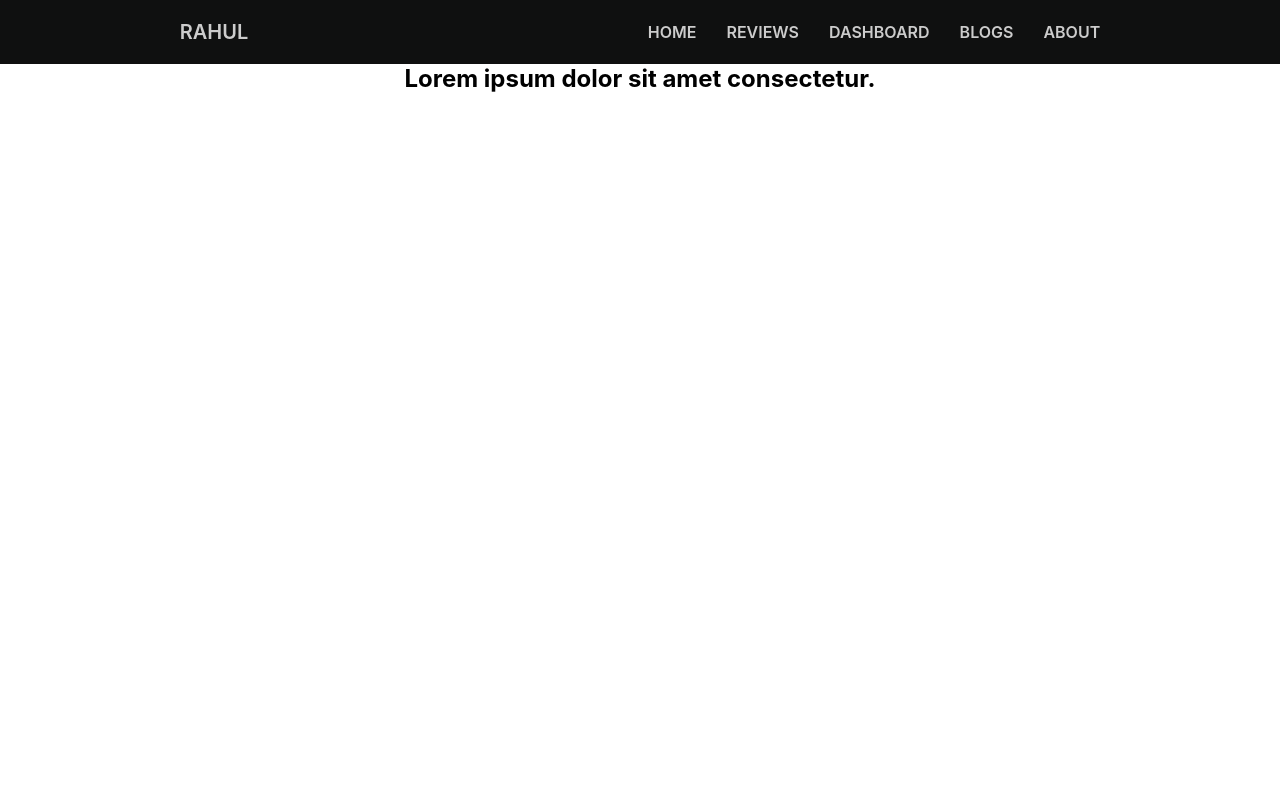
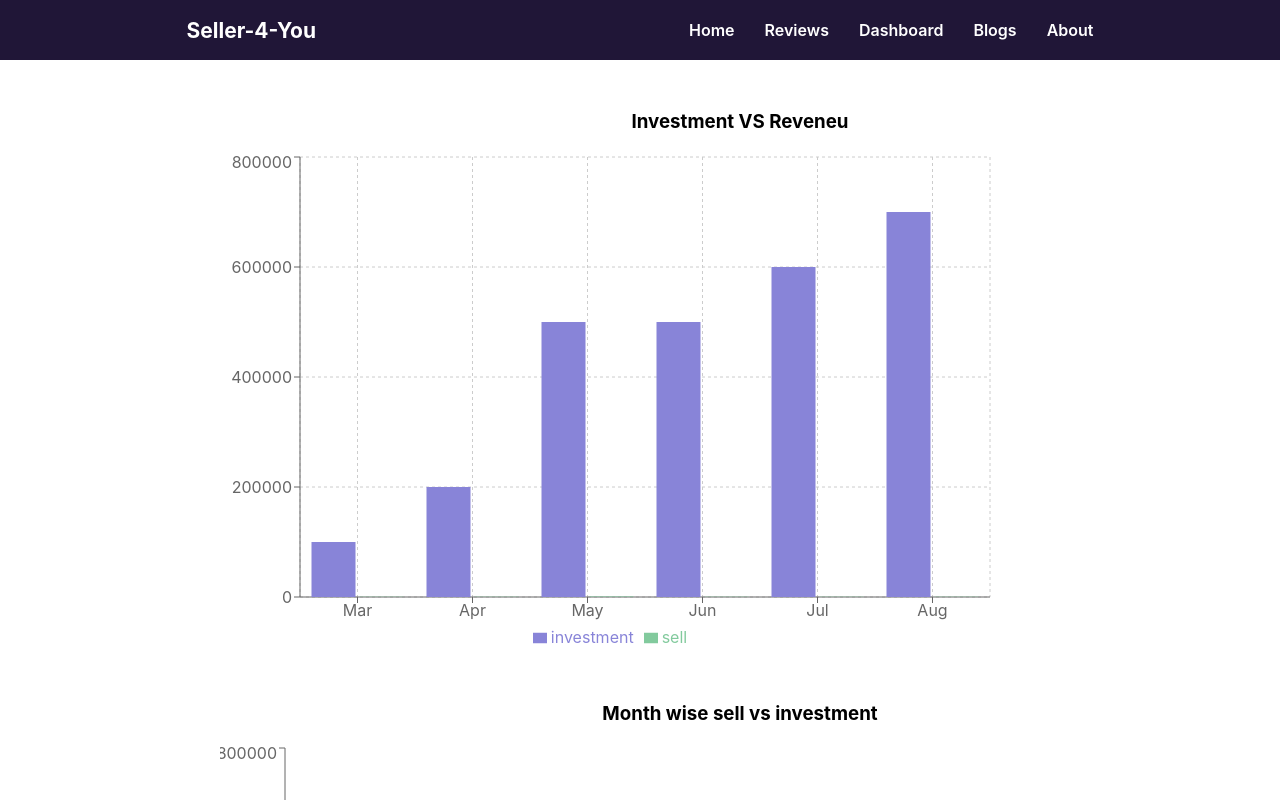
Before and after one commit to MDRahul47/Product-assign-9, a React (Create React App) app: page /dashboard in a window 1280 px wide. Shown: the top 800 px of the page. Built offline with nearby package versions, Linux system fonts and the light colour scheme.

Commit message:
dashboard-add

```diff
--- a/package.json
+++ b/package.json
@@ -10,6 +10,7 @@
     "react-dom": "^18.0.0",
     "react-router-dom": "^6.3.0",
     "react-scripts": "5.0.0",
+    "recharts": "^2.1.9",
     "web-vitals": "^2.1.4"
   },
   "scripts": {
--- a/src/App.js
+++ b/src/App.js
@@ -1,7 +1,7 @@
 
 import './App.css';
 import Navbar from './Components/Navbar/Navbar';
-import { Routes, Route, Link } from "react-router-dom";
+import { Routes, Route } from "react-router-dom";
 import Home from './Components/Home/Home';
 import Reviews from './Components/Reviews/Reviews';
 import Dashboard from './Components/Dashboard/Dashboard';
--- /dev/null
+++ b/src/Components/Bar-chart/MyBarChart.js
@@ -0,0 +1,66 @@
+import React from 'react';
+import { Bar, BarChart, CartesianGrid, Legend, Tooltip, XAxis, YAxis } from 'recharts';
+
+const MyBarChart = () => {
+    const data = [
+        {
+            "month": "Mar",
+            "investment": 100000,
+            "sell": 241,
+            "revenue": 10401
+        },
+        {
+            "month": "Apr",
+            "investment": 200000,
+            "sell": 423,
+            "revenue": 24500
+        },
+        {
+            "month": "May",
+            "investment": 500000,
+            "sell": 726,
+            "revenue": 67010
+        },
+        {
+            "month": "Jun",
+            "investment": 500000,
+            "sell": 529,
+            "revenue": 40405
+        },
+        {
+            "month": "Jul",
+            "investment": 600000,
+            "sell": 601,
+            "revenue": 50900
+        },
+        {
+            "month": "Aug",
+            "investment": 700000,
+            "sell": 670,
+            "revenue": 61000
+        }
+    ]
+    return (
+        <BarChart
+            width={800}
+            height={500}
+            data={data}
+            margin={{
+                top: 5,
+                right: 30,
+                left: 20,
+                bottom: 5,
+            }}
+        >
+            <CartesianGrid strokeDasharray="3 3" />
+            <XAxis dataKey="month" />
+            <YAxis />
+            <Tooltip />
+            <Legend />
+            <Bar dataKey="investment" fill="#8884d8" />
+            <Bar dataKey="sell" fill="#82ca9d" />
+        </BarChart>
+    );
+};
+
+export default MyBarChart;
--- a/src/Components/Blogs/Blogs.css
+++ b/src/Components/Blogs/Blogs.css
@@ -0,0 +1,11 @@
+.question {
+    margin: 40px auto;
+    padding: 30px;
+    font-size: 20px;
+}
+
+.question h1,
+p {
+    margin: 10px;
+    font-weight: 600;
+}
--- a/src/Components/Dashboard/Dashboard.css
+++ b/src/Components/Dashboard/Dashboard.css
@@ -0,0 +1,18 @@
+.main-chart {
+    text-align: center;
+    margin: 20px;
+}
+
+
+
+.lineChart {
+    margin-top: 50px;
+    margin-bottom: 50px;
+    margin-left: 200px;
+}
+
+.barchart {
+    margin-top: 50px;
+    margin-bottom: 50px;
+    margin-left: 200px;
+}
--- a/src/Components/Dashboard/Dashboard.js
+++ b/src/Components/Dashboard/Dashboard.js
@@ -1,10 +1,21 @@
 import React from 'react';
+import MyBarChart from '../Bar-chart/MyBarChart';
+import MyLineChart from '../line-chart/MyLineChart ';
 import './Dashboard.css';
+
+
 
 const Dashboard = () => {
     return (
-        <div>
-            <h2>Lorem ipsum dolor sit amet consectetur.</h2>
+        <div className='main-chart'>
+            <div className='lineChart'>
+                <h3>Investment VS Reveneu</h3>
+                <MyBarChart></MyBarChart>
+            </div>
+            <div className="barchart">
+                <h3>Month wise sell vs investment</h3>
+                <MyLineChart></MyLineChart>
+            </div>
         </div>
     );
 };
--- a/src/Components/Navbar/Navbar.css
+++ b/src/Components/Navbar/Navbar.css
@@ -1,105 +1,124 @@
-*,
-*::after,
-*::before {
-    margin: 0;
-    box-sizing: border-box;
+.Navbar {
+    height: 60px;
+    display: flex;
+    justify-content: space-around;
+    align-items: center;
+    background: #201637;
 }
 
-html {
-    font-size: 62.5%;
+.Navbar>.nav-logo {
+    font-weight: 700;
+    font-size: 21px;
+    margin: 15px;
+    color: #ffffff;
 }
 
-body {
-    font-size: 1.6rem;
-}
-
-li {
-    list-style: none;
-}
-
-a {
+.Navbar>.nav-items>a {
+    color: #ffffff;
+    font-size: 16px;
     text-decoration: none;
-    color: rgb(204, 204, 204);
+    margin: 15px;
+    position: relative;
     font-weight: 600;
 }
 
-.nav__link {
-    transition: 0.3s ease-in;
+.Navbar>.nav-items>a:hover {
+    opacity: 1;
 }
 
-.nav__link:hover {
-    color: white;
+.Navbar>.nav-items>a::before {
+    content: "";
+    position: absolute;
+    left: 0;
+    bottom: 0;
+    width: 0;
+    height: 2px;
+    background: #ffffff;
+    transition: all 0.45s;
 }
 
-
-
-.nav {
-    display: flex;
-    align-items: center;
-    justify-content: space-around;
-    height: 8vh;
-    background: rgb(15, 16, 16);
+.Navbar>.nav-items>a:hover::before {
+    width: 100%;
 }
 
-.nav__brand {
-    text-transform: uppercase;
-    font-weight: 600;
-    font-size: 20px;
-}
-
-.nav__menu {
-    display: flex;
-    align-items: center;
-    justify-content: space-around;
-    gap: 3rem;
-}
-
-.nav__toggler {
+.Navbar>.nav-toggle {
     display: none;
 }
 
-.nav__toggler div {
-    width: 2.5rem;
-    height: 0.2rem;
-    margin: 0.4rem;
-    background: rgb(204, 204, 204);
-    transition: 0.3s ease-in;
-}
+@media (max-width: 700px) {
+    .Navbar>.nav-items {
+        position: absolute;
+        top: 60px;
+        display: flex;
+        flex-direction: column;
+        background: #201637;
+        left: 0;
+        width: 100%;
+        height: 100%;
+        transform: translateX(-100%);
+        transition: all .45s;
+        align-items: center;
+    }
 
-@media screen and (max-width: 768px) {
-    .nav__toggler {
-        display: block;
+    .Navbar>.nav-items>a::before {
+        background: transparent;
+    }
+
+    .Navbar>.nav-items.open {
+        transform: translateX(0);
+    }
+
+    .Navbar>.nav-toggle {
+        display: flex;
+        width: 50px;
+        height: 50px;
+        align-items: center;
+        justify-content: center;
         cursor: pointer;
     }
 
-    .nav__menu {
-        position: fixed;
-        top: 7vh;
+    .nav-toggle>.bar {
+        position: relative;
+        width: 32px;
+        height: 2px;
+        background: #ffffff;
+        transition: all 0.45s ease-in-out;
+    }
+
+    .nav-toggle>.bar::before,
+    .nav-toggle>.bar::after {
+        content: "";
+        position: absolute;
+        height: 2px;
+        background: #ffffff;
+        border-radius: 2px;
+        transition: all 0.45s ease-in-out;
+    }
+
+    .nav-toggle>.bar::before {
+        width: 25px;
+        transform: translateY(-8px);
         right: 0;
-        height: 93vh;
-        width: 100vw;
-        background: rgb(0, 33, 65);
-        flex-direction: column;
-        transform: translateX(100%);
-        transition: 0.5s ease-in;
     }
+
+    .nav-toggle>.bar::after {
+        width: 32px;
+        transform: translateY(8px);
+    }
+
+    .nav-toggle.open>.bar {
+        transform: translateX(-40px);
+        background: transparent;
+    }
+
+    .nav-toggle.open>.bar::before {
+        width: 32px;
+        transform: rotate(45deg) translate(26px, -26px);
+    }
+
+    .nav-toggle.open>.bar::after {
+        transform: rotate(-45deg) translate(26px, 26px);
+    }
+
+
 }
-
-/* Active Class */
-.nav__active {
-    transform: translateX(0%);
-}
-
-/* Toggle Icon Animation */
-
-.toggle .line1 {
-    transform: rotate(-45deg) translate(-4px, 5px);
-}
-
-.toggle .line2 {
-    opacity: 0;
-}
-
-.toggle .line3 {
-    transform: rotate(45deg) translate(-4px, -5px);
-}
--- a/src/Components/Navbar/Navbar.js
+++ b/src/Components/Navbar/Navbar.js
@@ -1,60 +1,26 @@
 import React, { useState } from "react";
 import { Link } from "react-router-dom";
-import './Navbar.css';
-
-
-function Navbar() {
-    const [active, setActive] = useState("nav__menu");
-    const [icon, setIcon] = useState("nav__toggler");
-    const navToggle = () => {
-        if (active === "nav__menu") {
-            setActive("nav__menu nav__active");
-        } else setActive("nav__menu");
-
-        // Icon Toggler
-        if (icon === "nav__toggler") {
-            setIcon("nav__toggler toggle");
-        } else setIcon("nav__toggler");
-    };
+import "./Navbar.css";
+const Navbar = () => {
+    const [isOpen, setIsOpen] = useState(false);
     return (
-        <nav className="nav">
-            <Link to="#" className="nav__brand">
-                Rahul
-            </Link>
-            <ul className={active}>
-                <li className="nav__item">
-                    <Link to="/home" className="nav__link">
-                        HOME
-                    </Link>
-                </li>
-                <li className="nav__item">
-                    <Link to="/reviews" className="nav__link">
-                        REVIEWS
-                    </Link>
-                </li>
-                <li className="nav__item">
-                    <Link to="/dashboard" className="nav__link">
-                        DASHBOARD
-                    </Link>
-                </li>
-                <li className="nav__item">
-                    <Link to="/blogs" className="nav__link">
-                        BLOGS
-                    </Link>
-                </li>
-                <li className="nav__item">
-                    <Link to="/about" className="nav__link">
-                        ABOUT
-                    </Link>
-                </li>
-            </ul>
-            <div onClick={navToggle} className={icon}>
-                <div className="line1"></div>
-                <div className="line2"></div>
-                <div className="line3"></div>
+        <div className="Navbar">
+            <span className="nav-logo">Seller-4-You</span>
+            <div className={`nav-items ${isOpen && "open"}`}>
+                <Link to="/home">Home</Link>
+                <Link to="/reviews">Reviews</Link>
+                <Link to="/dashboard">Dashboard</Link>
+                <Link to="/blogs">Blogs</Link>
+                <Link to="/about">About</Link>
             </div>
-        </nav>
+            <div
+                className={`nav-toggle ${isOpen && "open"}`}
+                onClick={() => setIsOpen(!isOpen)}
+            >
+                <div className="bar"></div>
+            </div>
+        </div>
     );
-}
+};
 
 export default Navbar;
--- /dev/null
+++ b/src/Components/line-chart/MyLineChart .js
@@ -0,0 +1,53 @@
+import React from 'react';
+import { Line, LineChart, Tooltip, XAxis, YAxis } from 'recharts';
+const MyLineChart = () => {
+    const data = [
+        {
+            "month": "Mar",
+            "investment": 100000,
+            "sell": 241,
+            "revenue": 10401
+        },
+        {
+            "month": "Apr",
+            "investment": 200000,
+            "sell": 423,
+            "revenue": 24500
+        },
+        {
+            "month": "May",
+            "investment": 500000,
+            "sell": 726,
+            "revenue": 67010
+        },
+        {
+            "month": "Jun",
+            "investment": 500000,
+            "sell": 529,
+            "revenue": 40405
+        },
+        {
+            "month": "Jul",
+            "investment": 600000,
+            "sell": 601,
+            "revenue": 50900
+        },
+        {
+            "month": "Aug",
+            "investment": 700000,
+            "sell": 670,
+            "revenue": 61000
+        }
+    ];
+    return (
+        <LineChart width={800} height={500} data={data}>
+            <Line dataKey={'investment'}></Line>
+            <Line dataKey={'revenue'}></Line>
+            <XAxis dataKey="month"></XAxis>
+            <Tooltip />
+            <YAxis></YAxis>
+        </LineChart>
+    );
+};
+
+export default MyLineChart;
```
Also changed, not shown: public/index.html (+5 -5 lines), src/Components/Blogs/Blogs.js (+13 -2 lines), src/Components/Bar-chart/MyBarChart.css (added), 1 other file (tests, documents, lock files or other folders).
